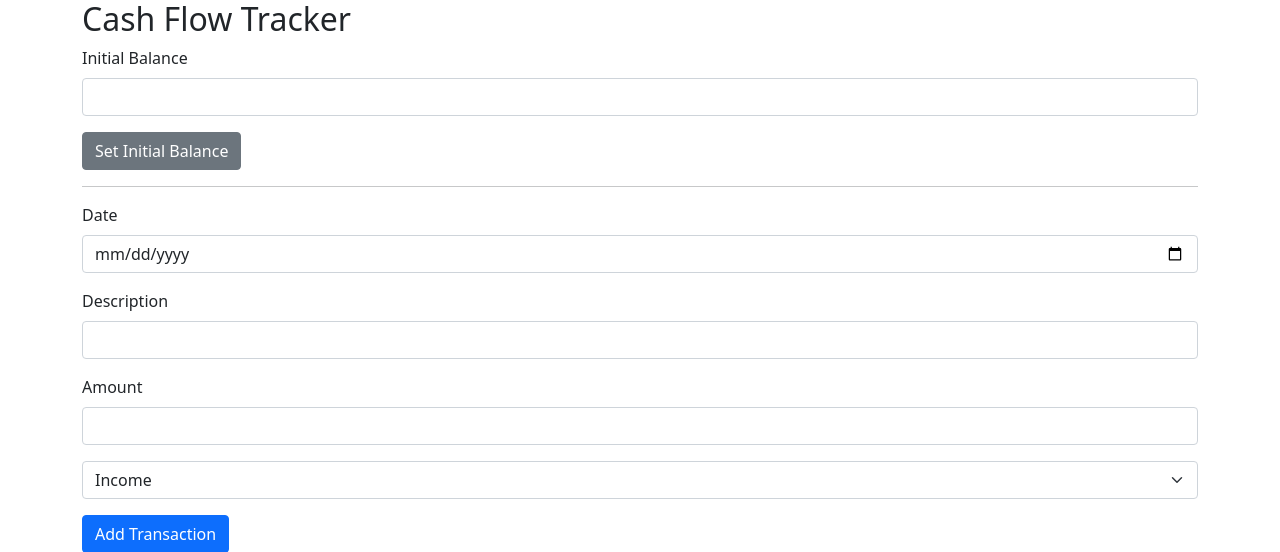
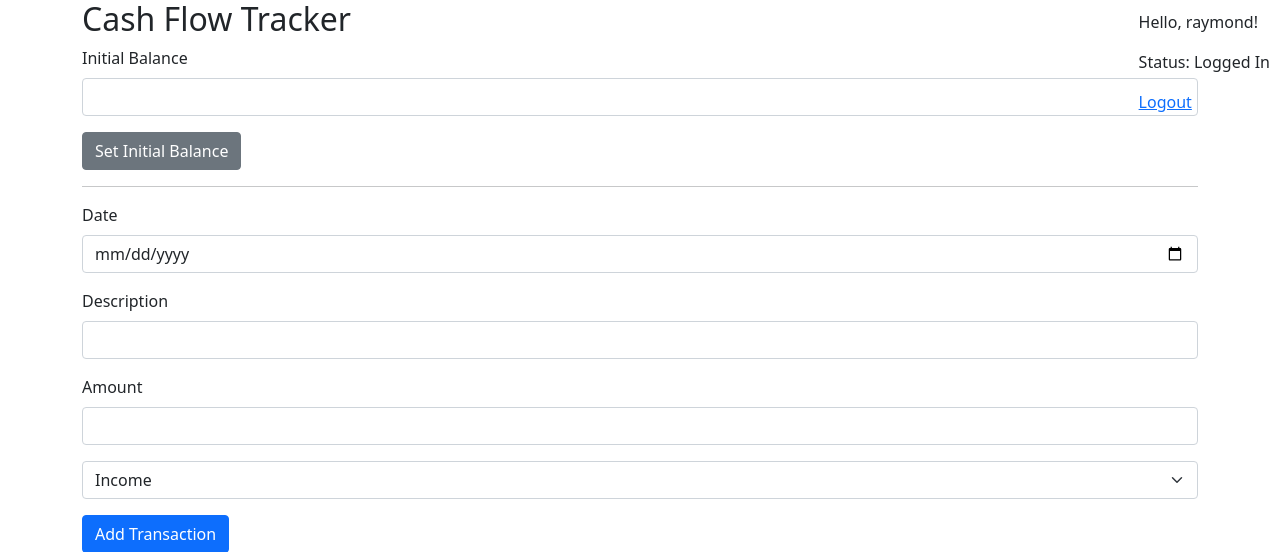
Before and after one commit to raymond0208/CashCatalyst, a Flask app: page /home in a window 1280 px wide. Shown: the top 552 px of the page. Run offline with Flask 3, Linux system fonts and the light colour scheme; a user stored in the database is signed in.

Commit message:
Add the user login&logout information

```diff
--- a/app.py
+++ b/app.py
@@ -48,9 +48,11 @@ def index():
         return redirect(url_for('login'))
     return redirect(url_for('home'))
 
-@app.route('/home')
+@app.route('/home', methods = ['GET','POST'])
 @login_required
 def home():
+    user_status = "Logged In"
+
     if request.method == 'POST':
         # Handle adding transactions
         transaction = Transaction(
@@ -79,7 +81,8 @@ def home():
         t.amount if t.type == 'Income' else -t.amount for t in transactions
     )
 
-    return render_template('home.html', transactions=transactions, balance=balance, initial_balance=initial_balance)
+    return render_template('home.html', transactions=transactions, balance=balance, initial_balance=initial_balance,
+                           user=current_user,status=user_status)
 
 class RegistrationForm(FlaskForm):
     username = StringField('Username', validators=[InputRequired(), Length(min=4, max=20)])
--- a/templates/home.html
+++ b/templates/home.html
@@ -5,9 +5,21 @@
     <meta name="viewport" content="width=device-width, initial-scale=1.0">
     <title>Cash Flow Tracker</title>
     <link href="https://cdn.jsdelivr.net/npm/bootstrap@5.1.3/dist/css/bootstrap.min.css" rel="stylesheet">
+    <style>
+        .user-info{
+            position: absolute;
+            top: 10px;
+            right: 10px;
+        }
+    </style>
 </head>
 <body>
     <div class="container">
+        <div class="user-info">
+            <p>Hello, {{ user.username }}!</p>
+            <p>Status: {{ status }}</p>
+            <a href="{{ url_for('logout') }}">Logout</a>
+        </div>
         <h2>Cash Flow Tracker</h2>
                 <!-- Form to set the initial balance -->
         <form method="POST" action="/set-initial-balance">
```
Also changed, not shown: instance/cash_flow.db.
